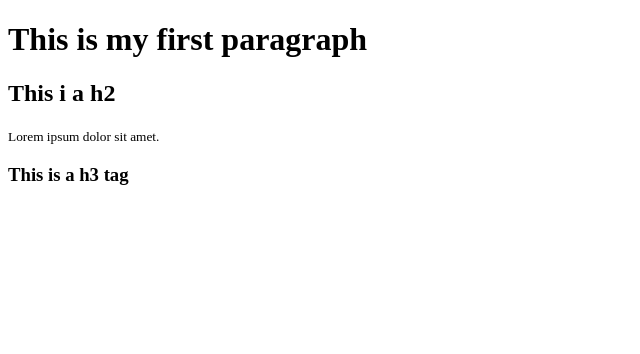
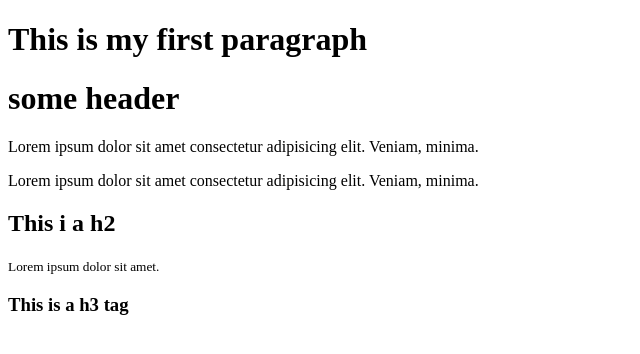
Before and after one commit to DariuszOkonski/git-revert, a plain HTML site: page index.html in a window 1280 px wide. Shown: the whole page, without its empty margins (0-640 px from the left). Drawn offline with Linux system fonts and the light colour scheme.

Commit message:
revert index

```diff
--- a/index.html
+++ b/index.html
@@ -9,6 +9,11 @@
 <body>
     <h1>This is my first paragraph</h1>
 
+    <h1>some header</h1>
+
+    <p>Lorem ipsum dolor sit amet consectetur adipisicing elit. Veniam, minima.</p>
+    <p>Lorem ipsum dolor sit amet consectetur adipisicing elit. Veniam, minima.</p>
+
 
     <h2>This i a h2</h2>
 
```
